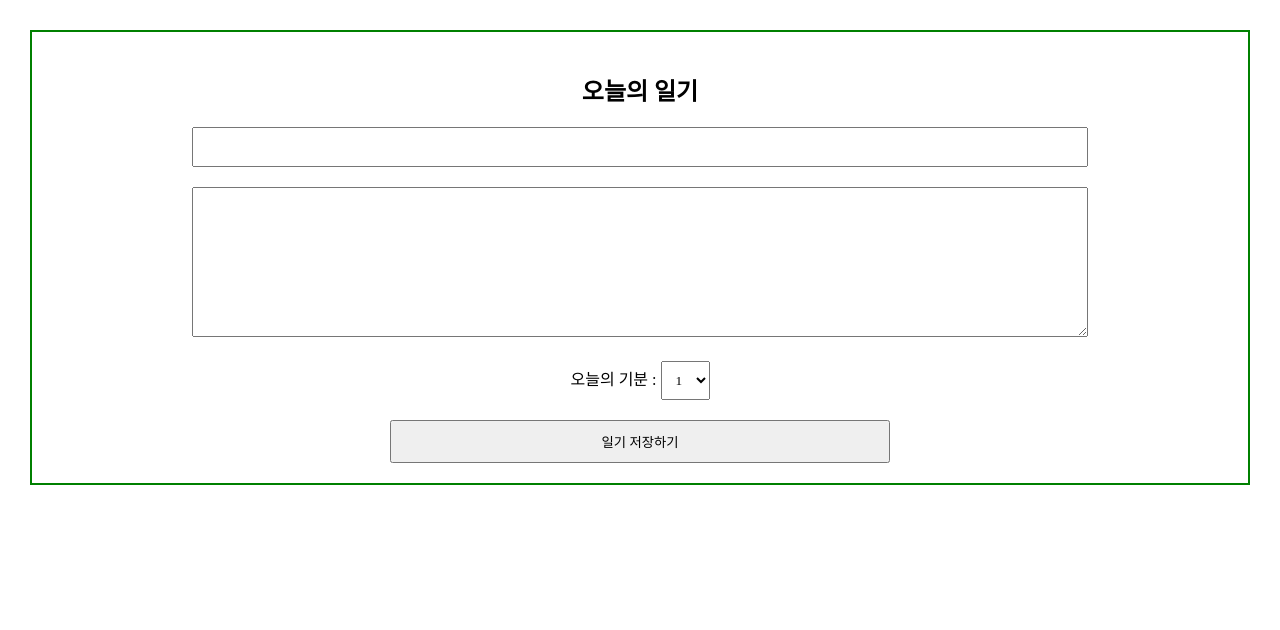
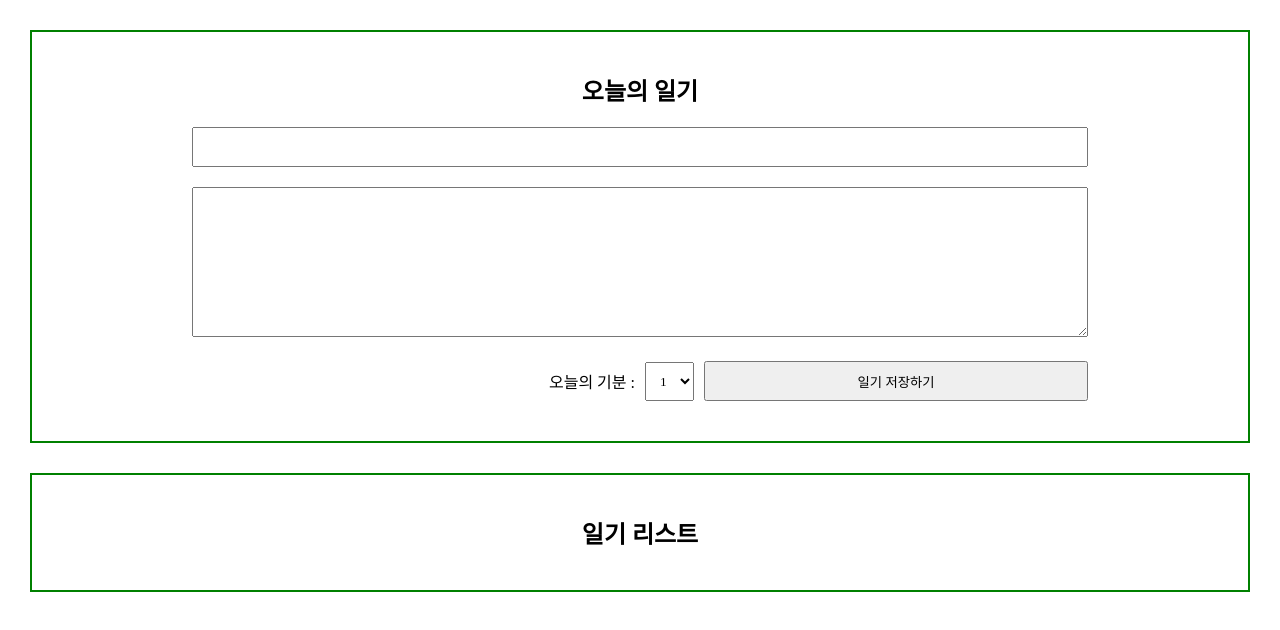
Before and after one commit to Jiyun-Kim-5017/React-clone, a React (Create React App) app: page / in a window 1280 px wide. Shown: the top 630 px of the page. Built offline with nearby package versions, Linux system fonts and the light colour scheme; a web font is replaced by a local one.

Commit message:
[feat]: Add editor, item, list components

```diff
--- a/src/App.css
+++ b/src/App.css
@@ -11,15 +11,16 @@
   font-family: "KyoboHand";
 }
 
+/* DiaryEditor */
 .DiaryEditor {
   border: 2px solid green;
   text-align: center;
-  padding: 20px;
+  padding: 40px;
   margin: 30px 30px;
 }
 
 .DiaryEditor h2 {
-  margin-bottom: 20px;
+  margin: 0 0 20px 0;
 }
 
 .DiaryEditor input,
@@ -34,13 +35,50 @@ textarea {
 }
 
 .DiaryEditor select {
-  /* width: 300px; */
   padding: 10px;
-  margin-bottom: 20px;
+  margin-left: 10px;
 }
 
 .DiaryEditor button {
-  width: 500px;
-  padding: 10px;
+  width: 30vw;
+  height: 40px;
+  margin-left: 10px;
   cursor: pointer;
 }
+
+.emotionBtn {
+  display: flex;
+  width: 70vw;
+  margin-right: auto;
+  margin-left: auto;
+  justify-content: flex-end;
+  align-items: center;
+}
+
+/* DiaryList */
+.DiaryList {
+  border: 2px solid green;
+  padding: 20px;
+  margin: 30px 30px;
+}
+
+.DiaryList h2 {
+  text-align: center;
+}
+
+/* DiaryItem */
+.DiaryItem {
+  background-color: rgb(249, 240, 228);
+  margin-bottom: 10px;
+  padding: 20px;
+}
+
+.DiaryItem .info {
+  border-bottom: 1px solid gray;
+  padding-bottom: 10px;
+  margin-bottom: 10px;
+}
+
+.DiaryItem .date {
+  color: lightgray;
+}
--- a/src/App.js
+++ b/src/App.js
@@ -1,10 +1,30 @@
 import "./App.css";
 import DiaryEditor from "./DiaryEditor";
+import DiaryList from "./DiaryList";
+import { useState, useRef } from "react";
 
 function App() {
+  const [data, setData] = useState([]);
+  const dataId = useRef(0);
+
+  const onCreate = (name, content, emotion) => {
+    const created_date = new Date().getTime();
+
+    const newItem = {
+      name,
+      content,
+      emotion,
+      created_date,
+      id: dataId.current,
+    };
+    dataId.current += 1;
+    setData([newItem, ...data]);
+  };
+
   return (
     <div className="App">
-      <DiaryEditor />
+      <DiaryEditor onCreate={onCreate} />
+      <DiaryList diaryList={data} />
     </div>
   );
 }
--- a/src/DiaryEditor.js
+++ b/src/DiaryEditor.js
@@ -1,6 +1,6 @@
 import React, { useRef, useState } from "react";
 
-const DiaryEditor = () => {
+const DiaryEditor = ({ onCreate }) => {
   const [state, setState] = useState({ name: "", content: "", emotion: 1 });
   const nameInput = useRef();
   const contentInput = useRef();
@@ -27,7 +27,13 @@ const DiaryEditor = () => {
       return;
     }
 
+    onCreate(state.name, state.content, state.emotion);
     alert("저장 성공 :)");
+    setState({
+      name: "",
+      content: "",
+      emotion: 1,
+    });
   };
 
   return (
@@ -49,7 +55,7 @@ const DiaryEditor = () => {
           onChange={handleChangeState}
         />
       </div>
-      <div>
+      <div className="emotionBtn">
         <span>오늘의 기분 : </span>
         <select
           name="emotion"
@@ -62,8 +68,7 @@ const DiaryEditor = () => {
           <option value={4}>4</option>
           <option value={5}>5</option>
         </select>
-      </div>
-      <div>
+
         <button onClick={handleSubmit}>일기 저장하기</button>
       </div>
     </div>
--- /dev/null
+++ b/src/DiaryItem.js
@@ -0,0 +1,15 @@
+const DiaryItem = ({ name, content, emotion, created_date, id }) => {
+  return (
+    <div className="DiaryItem">
+      <div className="info">
+        <span>
+          작성자: {name} | 기분: {emotion}
+        </span>
+        <div className="date">{new Date(created_date).toLocaleString()}</div>
+      </div>
+      <div className="content">{content}</div>
+    </div>
+  );
+};
+
+export default DiaryItem;
--- /dev/null
+++ b/src/DiaryList.js
@@ -0,0 +1,20 @@
+import DiaryItem from "./DiaryItem";
+
+const DiaryList = ({ diaryList }) => {
+  return (
+    <div className="DiaryList">
+      <h2>일기 리스트</h2>
+      <div>
+        {diaryList.map((e) => (
+          <DiaryItem key={e.id} {...e} />
+        ))}
+      </div>
+    </div>
+  );
+};
+
+DiaryList.defaultProps = {
+  diaryList: [],
+};
+
+export default DiaryList;
```
